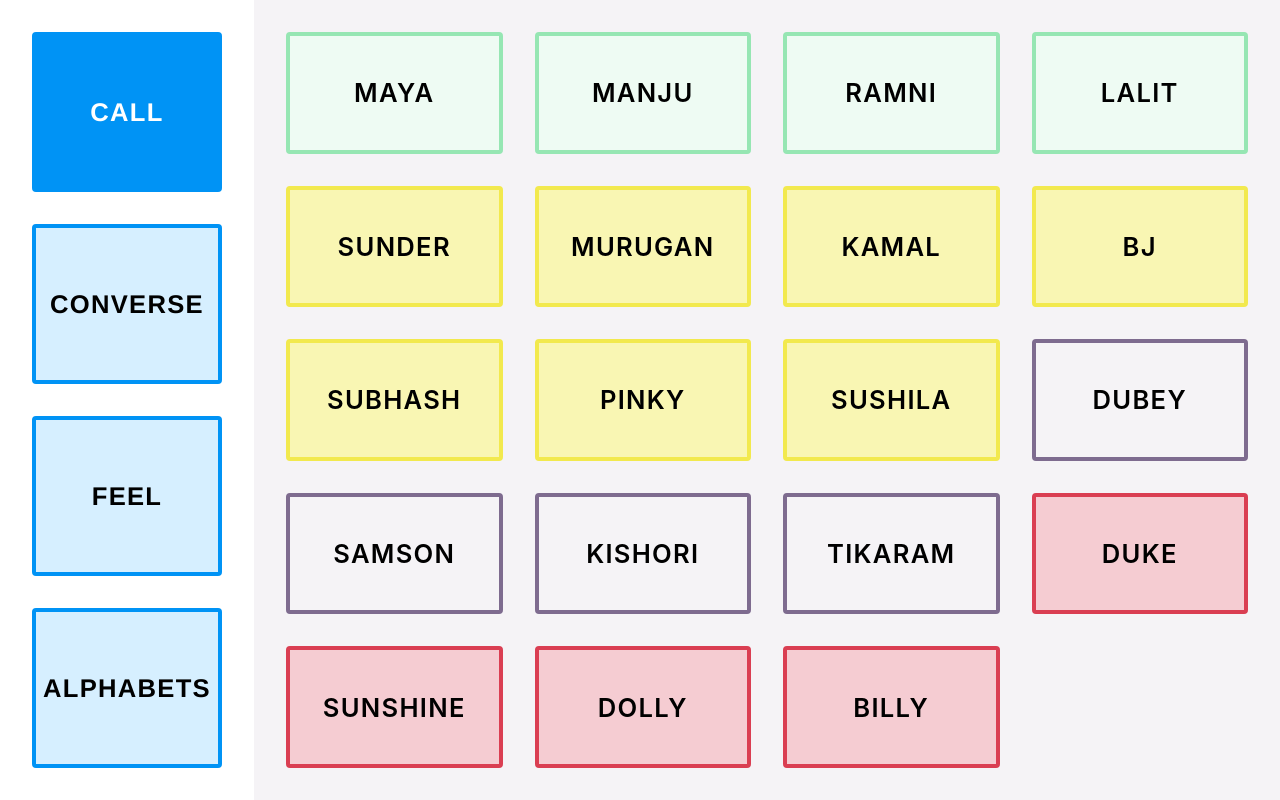
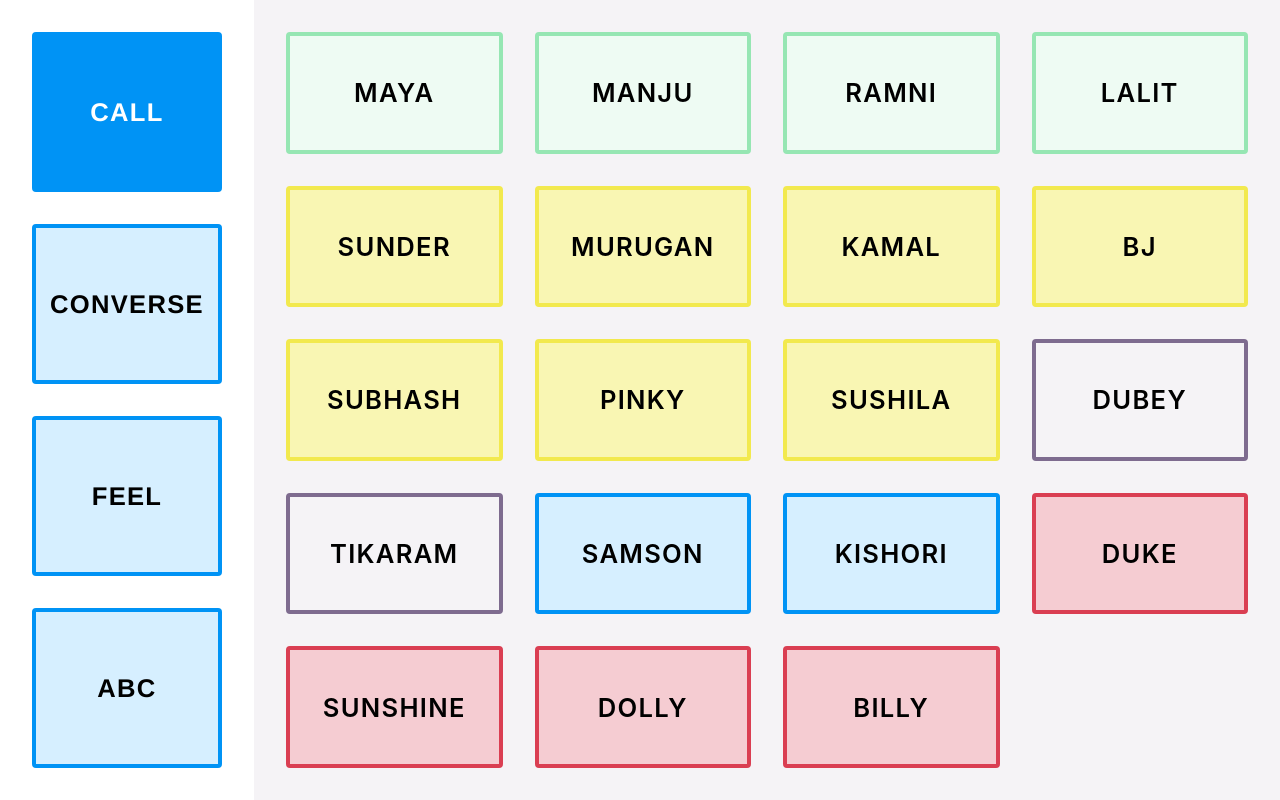
Before and after one commit to pbandjs/dn-aac, a React (Create React App) app: page / in a window 1280 px wide. Built offline with nearby package versions, Linux system fonts and the light colour scheme.

Commit message:
Small UI changes

```diff
--- a/src/api/builtins.js
+++ b/src/api/builtins.js
@@ -205,8 +205,20 @@ const groups = [
         class: "border-purple-400 background-purple-100 hover-purple-400",
         phrases: [
           {
+            phrase: "TIKARAM",
+            class: "",
+            pronounce: "Tikaram",
+            speak: debounce(
+              () => {
+                speak("Call Tikaram")
+              },
+              2500,
+              { leading: true, trailing: false }
+            )
+          },
+          {
             phrase: "SAMSON",
-            class: "border-purple-400 background-purple-100 hover-purple-400",
+            class: "border-blue-400 background-blue-100 hover-blue-400",
             speak: debounce(
               () => {
                 speak("Call Samson")
@@ -217,23 +229,11 @@ const groups = [
           },
           {
             phrase: "KISHORI",
-            class: "",
+            class: "border-blue-400 background-blue-100 hover-blue-400",
             pronounce: "Kishohri",
             speak: debounce(
               () => {
-                speak("Call Kishohri")
-              },
-              2500,
-              { leading: true, trailing: false }
-            )
-          },
-          {
-            phrase: "TIKARAM",
-            class: "",
-            pronounce: "Tikaram",
-            speak: debounce(
-              () => {
-                speak("Call Tikaram")
+                speak("Call Key-shore-e")
               },
               2500,
               { leading: true, trailing: false }
@@ -295,7 +295,7 @@ const groups = [
   },
   {
     name: "CONVERSE",
-    tabClass: "dark-text border-blue-400 background-blue-100 hover-blue-400",
+    tabClass: "dark-text border-blue-400 background-blue-100 hover-blue-400 text-med",
     selectedClass: "background-blue-400",
     phraseGroups: [
       {
@@ -654,6 +654,7 @@ const groups = [
             phrase: "FRUSTRATED",
             class: "",
             icon: "😒",
+            weight: 1.2,
             speak: debounce(
               () => {
                 speak("I'm frustrated")
@@ -667,7 +668,7 @@ const groups = [
     ]
   },
   {
-    name: "ALPHABETS",
+    name: "ABC",
     mode: "compose",
     tabClass: "dark-text border-blue-400 background-blue-100 hover-blue-400",
     selectedClass: "background-blue-400",
@@ -675,7 +676,10 @@ const groups = [
       {
         class: "border-green-400 background-green-100 hover-green-400",
         phrases: [
-          { phrase: "A", class: "" },
+          {
+            phrase: "A",
+            class: ""
+          },
           { phrase: "B", class: "" },
           { phrase: "C", class: "" },
           { phrase: "D", class: "" },
@@ -721,21 +725,20 @@ const groups = [
         phrases: [
           { phrase: "Y", class: "" },
           { phrase: "Z", class: "" },
-          { phrase: ",", class: "" },
           {
             phrase: "SPACE",
             value: phrase => {
               return phrase + " "
             },
-            class: ""
+            class: "",
+            weight: 3
           },
-          { phrase: "", class: "", isDummy: true },
           {
-            phrase: "BACKSPACE",
+            phrase: "DELETE",
             value: phrase => {
-              return phrase.slice(0, phrase.length - 1)
+              return ""
             },
-            class: ""
+            class: "border-red-400 background-red-100 hover-red-400"
           }
         ]
       }
--- a/src/index.css
+++ b/src/index.css
@@ -21,6 +21,16 @@ body {
   -webkit-font-smoothing: antialiased;
   -moz-osx-font-smoothing: grayscale;
   font-size: 2vw;
+}
+
+@media screen and (min-width: 1600px) {
+  body {
+    font-size: 3rem;
+  }
+
+  body .Tab {
+    font-size: 2vw;
+  }
 }
 
 #root {
--- a/src/screens/HomeAltOne.js
+++ b/src/screens/HomeAltOne.js
@@ -1,29 +1,33 @@
 import React, { useState, useRef, useEffect } from "react"
 import "../styles/HomeAltOne.css"
 import groups from "../api/builtins"
-// import speak from "../utils/speak"
+import speak from "../utils/speak"
 // import debounce from "../utils/debounce"
-// import debounce from "lodash.debounce"
+import debounce from "lodash.debounce"
 import Twemoji from "react-twemoji"
 
 function HomeAltOne() {
   const [selectedGroupIndex, setSelectedGroupIndex] = useState(0)
   const [composed, setComposed] = useState("")
   const inputRef = useRef()
-  // const debouncedSpeak = useRef(
-  //   debounce(
-  //     phrase => {
-  //       speak(phrase)
-  //     },
-  //     2000,
-  //     { leading: true }
-  //   )
-  // ).current
+  const debouncedSpeak = useRef(
+    debounce(
+      phrase => {
+        speak(phrase)
+      },
+      2000,
+      { leading: true, trailing: false }
+    )
+  ).current
   //
-  // const debouncedCompose = debounce(phrase => {
-  //   setComposed(phrase)
-  //   inputRef.current.focus()
-  // }, 500)
+  const debouncedCompose = debounce(
+    phrase => {
+      setComposed(phrase)
+      inputRef.current.focus()
+    },
+    500,
+    { leading: true, trailing: false }
+  )
 
   const selectedGroup = groups[selectedGroupIndex]
 
@@ -76,7 +80,7 @@ function HomeAltOne() {
         {selectedGroup.mode === "compose" ? (
           <React.Fragment>
             <div key={"Phrase-composed"} className="Row" style={{ height: columnHeight + "%" }}>
-              <div
+              {/*<div
                 className="clear-composed"
                 onClick={() => {
                   setComposed("")
@@ -85,7 +89,7 @@ function HomeAltOne() {
                 <Twemoji options={{ className: "emoji" }}>
                   <span>✖️</span>
                 </Twemoji>
-              </div>
+              </div>*/}
 
               <div
                 className="composed-phrase"
@@ -100,11 +104,11 @@ function HomeAltOne() {
                 <div
                   className="speak-composed-button"
                   onClick={e => {
-                    // debouncedSpeak(composed.toLowerCase())
+                    debouncedSpeak(composed.toLowerCase())
                   }}
                   onContextMenu={e => {
                     e.preventDefault()
-                    // debouncedSpeak(composed.toLowerCase())
+                    debouncedSpeak(composed.toLowerCase())
                   }}
                 >
                   <Twemoji options={{ className: "emoji" }}>
@@ -117,16 +121,16 @@ function HomeAltOne() {
             {selectedGroup.phraseGroups.map((phraseGroup, i) => (
               <div key={"Phrase-" + i} className="Row" style={{ height: columnHeight + "%" }}>
                 {phraseGroup.phrases.map((phrase, j) => (
-                  <div key={"Phrase-" + j} className={"Cell"} style={{ width: columnWidth + "%" }}>
+                  <div key={"Phrase-" + j} className={"Cell"} style={{ width: columnWidth * (phrase.weight || 1) + "%" }}>
                     <div
                       className={"Card " + (phrase.isDummy ? "dummy " : "") + (phrase.class || phraseGroup.class) || ""}
                       onClick={e => {
                         e.preventDefault()
-                        // debouncedCompose(phrase.value ? phrase.value(composed) : composed + phrase.phrase)
+                        debouncedCompose(phrase.value ? phrase.value(composed) : composed + phrase.phrase)
                       }}
                       onContextMenu={e => {
                         e.preventDefault()
-                        // debouncedCompose(phrase.value ? phrase.value(composed) : composed + phrase.phrase)
+                        debouncedCompose(phrase.value ? phrase.value(composed) : composed + phrase.phrase)
                       }}
                     >
                       {!!phrase.icon && (
@@ -146,7 +150,7 @@ function HomeAltOne() {
             {selectedGroup.phraseGroups.map((phraseGroup, i) => (
               <div key={"Phrase-" + i} className="Row" style={{ height: columnHeight + "%" }}>
                 {phraseGroup.phrases.map((phrase, j) => (
-                  <div key={"Phrase-" + j} className="Cell" style={{ width: columnWidth + "%" }}>
+                  <div key={"Phrase-" + j} className="Cell" style={{ width: columnWidth * (phrase.weight || 1) + "%" }}>
                     <div
                       className={"Card " + (phrase.class || phraseGroup.class) || ""}
                       onClick={e => {
@@ -157,6 +161,7 @@ function HomeAltOne() {
                       }}
                       onContextMenu={e => {
                         e.preventDefault()
+                        phrase.speak()
                         // debouncedSpeak(phrase.pronounce || phrase.phrase)
                       }}
                     >
--- a/src/styles/HomeAltOne.css
+++ b/src/styles/HomeAltOne.css
@@ -44,6 +44,7 @@
   height: 100%;
   box-sizing: border-box;
   transition: all 0.2s ease-out;
+  /* font-size: 3vw; */
 }
 
 .Home .Tabs .Tab:hover {
@@ -96,6 +97,10 @@
   border: none;
   outline: none;
   background: transparent;
+}
+
+.Home .Main .composed-phrase input:hover {
+  cursor: url(cursor.png) 0 0, auto;
 }
 
 .Home .Main .speak-composed {
@@ -207,7 +212,7 @@
 }
 
 .Home .Main .Row .Cell .Card {
-  background: white;
+  /* background: white; */
   box-sizing: border-box;
   height: 100%;
   width: 100%;
```
Also changed, not shown: src/styles/cursor.png (added).
